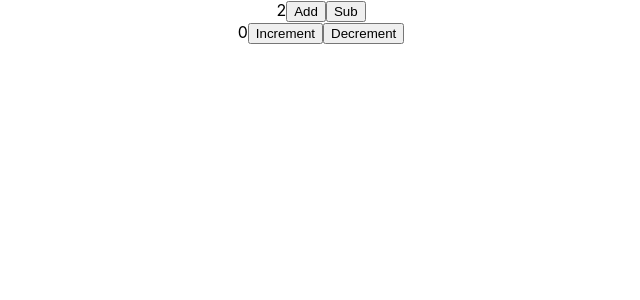
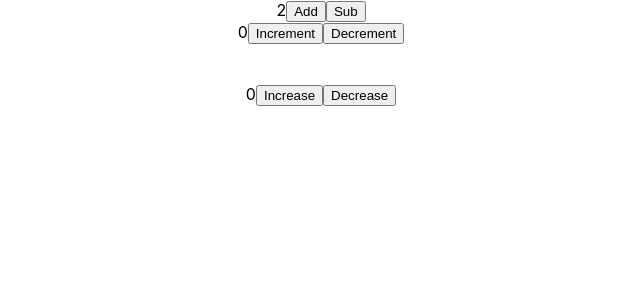
Before and after one commit to hiwafa/redux-tutorial, a React (Create React App) app: page / in a window 1280 px wide. Shown: the top 300 px of the page, without its empty margins (319-959 px from the left). Built offline with nearby package versions, Linux system fonts and the light colour scheme.

Commit message:
added new redux trick

```diff
--- a/src/App.js
+++ b/src/App.js
@@ -15,18 +15,66 @@ const myReducer = (state = initialState, action) => {
   switch (action.type) {
     case "ADD": return {
       ...state,
-      counter: state.counter+action.payload,
+      counter: state.counter + action.payload,
     }
       break;
 
     case "SUB": return {
       ...state,
-      counter: state.counter-action.payload
+      counter: state.counter - action.payload
     }
     default: return state;
   }
 
 }
+
+const secondInitialState = {
+  cnt: 0
+}
+const secondReducer = (state = secondInitialState, action) => {
+  switch (action.type) {
+    case "increase": return {
+      ...state, cnt: state.cnt + action.payload
+    }
+      break;
+    case "increase": return {
+      ...state, cnt: state.cnt - action.payload
+    }
+      break;
+    default: return state;
+  }
+}
+
+const SecondComponent = props => {
+
+  const secondStateCounter = useSelector(state => state.counter3.cnt)
+  const dispatch = useDispatch();
+
+  const handleIncreasing = ()=> {
+    dispatch({
+      type: "increase",
+      payload: 1
+    })
+  }
+
+  const handleDecreasing = ()=> {
+    dispatch({
+      type: increase,
+      payload: -1
+    });
+  }
+
+  return (
+    <div>
+      <br />
+      <br />
+      {secondStateCounter}
+      <button onClick={handleIncreasing}>Increase</button>
+      <button onClick={handleDecreasing}>Decrease</button>
+    </div>
+  )
+}
+
 
 // const store = createStore(myReducer); // use configureStore({}) instead of createStore();
 // configureStore({}) supports multiple reducers
@@ -43,7 +91,8 @@ const myReducer = (state = initialState, action) => {
 const store = configureStore({
   reducer: {
     counter1: myReducer,
-    counter2: toolkitReducer
+    counter2: toolkitReducer,
+    counter3: secondReducer
   }
 })
 
@@ -53,6 +102,7 @@ function App() {
       <Provider store={store}>
         <MyCounterWithData />
         <NewCounter />
+        <SecondComponent />
       </Provider>
     </div>
   );
@@ -60,7 +110,7 @@ function App() {
 
 
 
-const mapStateToProps = (state)=> {
+const mapStateToProps = (state) => {
   console.log("s: ", state);
   return {
     ...state,
@@ -68,13 +118,13 @@ const mapStateToProps = (state)=> {
   }
 }
 
-const mapDispatchToProps = (dispatch)=> {
+const mapDispatchToProps = (dispatch) => {
   return {
-    add: ()=> dispatch({
+    add: () => dispatch({
       type: "ADD",
       payload: 1
     }),
-    sub: ()=> dispatch({
+    sub: () => dispatch({
       type: "SUB",
       payload: 1
     })
@@ -82,7 +132,7 @@ const mapDispatchToProps = (dispatch)=> {
 }
 
 
-const NewCounter = ()=> {
+const NewCounter = () => {
   const mycount = useSelector(state => {
     console.log("cnt: ", state);
     return state.counter2.counter;
@@ -91,20 +141,20 @@ const NewCounter = ()=> {
   return (
     <div>
       {mycount}
-      <button onClick={()=> dispatch(increment())}>Increment</button>
-      <button onClick={()=> dispatch(decrement())}>Decrement</button>
+      <button onClick={() => dispatch(increment())}>Increment</button>
+      <button onClick={() => dispatch(decrement())}>Decrement</button>
     </div>
   )
 }
 
-const MyCounter = (props)=> {
+const MyCounter = (props) => {
 
 
-  const handleAddClick = ()=> {
+  const handleAddClick = () => {
     props.add();
   }
 
-  const handleSubClick = ()=> {
+  const handleSubClick = () => {
     props.sub();
   }
   return (
```
Also changed, not shown: src/Animation.js (added). Lines whose indentation alone changed are shown as unchanged.
